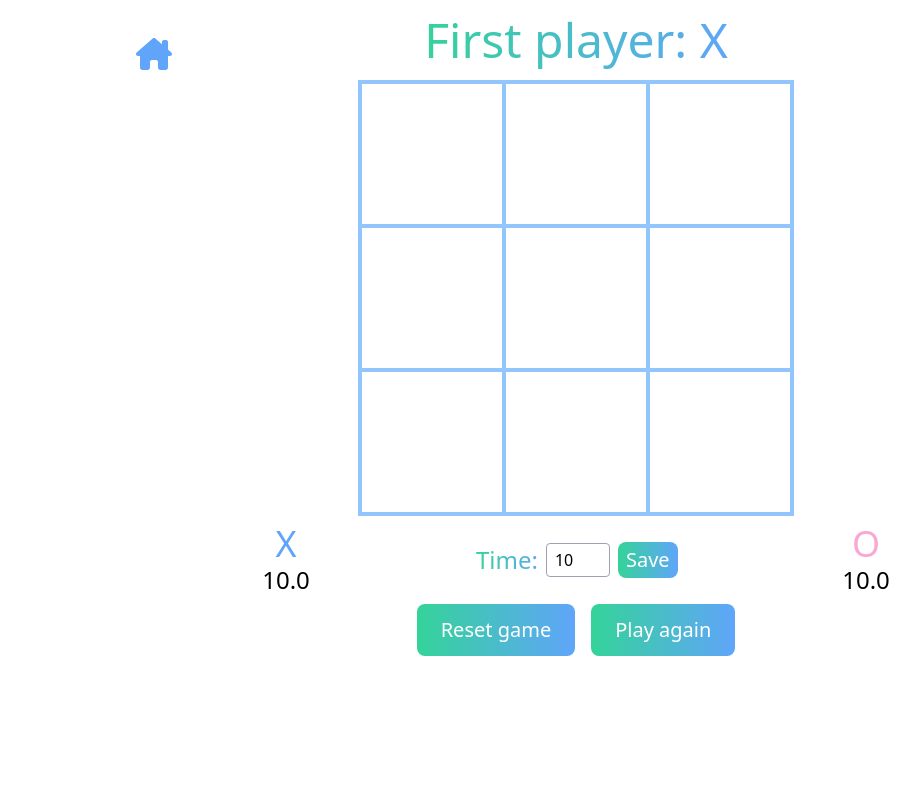
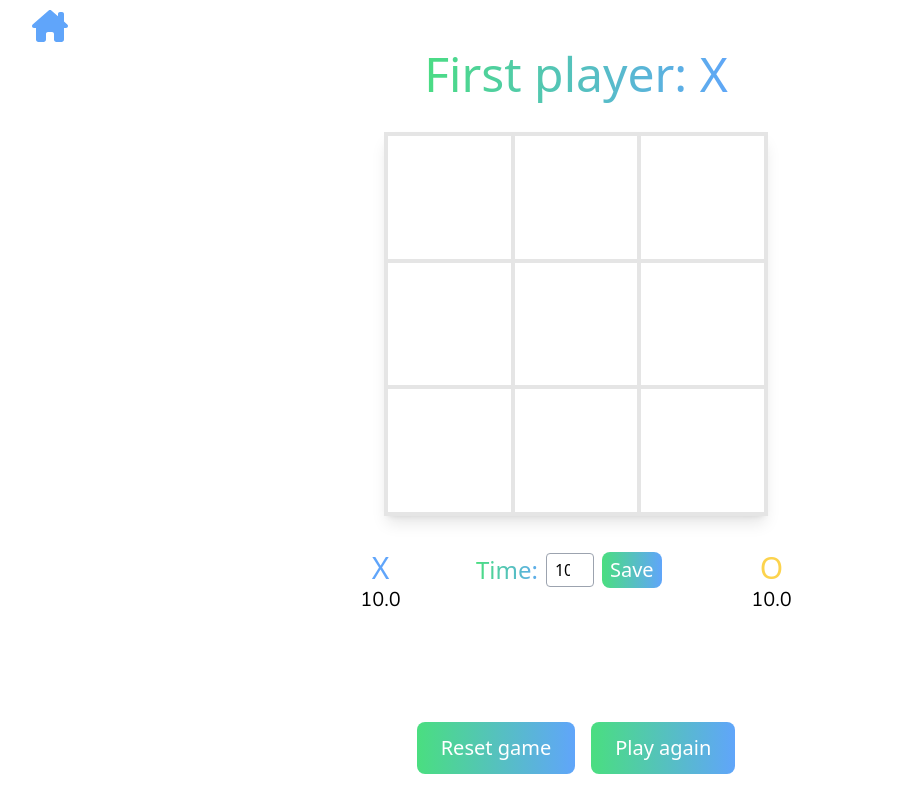
Before and after one commit to ingrideliasson/TicTacToe, a React (Create React App) app: page /board in a window 1280 px wide. Shown: the whole page, without its empty margins (64-984 px from the left). Built offline with nearby package versions, Linux system fonts and the light colour scheme; a web font is replaced by a local one.

Commit message:
final changes

```diff
--- a/src/components/Board.jsx
+++ b/src/components/Board.jsx
@@ -34,7 +34,7 @@ function Square({ value, onSquareClick, index, isWinningTile, delay = 0 }) {
   console.log("Highlight:",highlight);
   return (
     <button
-      className="border-2 border-blue-300 h-28 w-28 md:h-36 md:w-36 font-cherry flex items-center justify-center"
+      className="border-[2px] border-neutral-200 aspect-square w-full font-cherry flex items-center justify-center"
       onClick={onSquareClick}
     >
       {value && (
@@ -50,10 +50,10 @@ function Square({ value, onSquareClick, index, isWinningTile, delay = 0 }) {
           transition={{ type: "spring", stiffness: 500, damping: 20 }}
           className={`text-5xl ${
             isWinningTile
-              ? "text-emerald-400"
+              ? "bg-gradient-to-r from-emerald-400 via-green-400 to-lime-400 text-transparent bg-clip-text"
               : value === "X"
               ? "text-blue-400"
-              : "text-pink-300"
+              : "text-amber-300"
           }`}
         >
           {value}
@@ -197,33 +197,55 @@ export default function Board() {
   }, [winner]);
 
 return (
-      <div className="flex flex-col items-center justify-start md:mt-0 gap-2 min-h-screen pt-[3vh] sm:pt-[1vh] xl:pt-[1vh] 2xl:xl:pt-[10vh]">
+  <div className="flex flex-col items-center justify-evenly h-screen gap-2 p-2">
 
-      <div className="hidden md:block fixed left-[250px] xl:left-[200px] 2xl:left-[750px] md:w-1/3 md:mr-32 md:mt-7 md:mb-0">
+    <div className="hidden md:block fixed top-2 left-24">
       <HomeButton />
     </div>
 
-      <h1 className="text-4xl md:text-5xl p-2 font-cherry bg-gradient-to-r from-emerald-400 to-blue-400 text-transparent bg-clip-text">{status}</h1>
+    <h1
+      className="text-5xl mt-4 md:text-5xl p-2 font-cherry bg-gradient-to-r from-green-400 to-blue-400 text-transparent bg-clip-text text-center">
+      {status}
+    </h1>
 
-      <div className="grid grid-cols-3 border-2 border-blue-300">
-      {tileIdxs.map((i)=>
-      getSquare(winner, winningTiles, i))
-        }
-      </div>
-      <GameTimer key={timerKey} gameTime={gameTime} setGameTime={setGameTime} xIsNext={xIsNext} winner={winner} setWinner={setWinner} isTie={isTie} isGameRunning={isGameRunning}></GameTimer>
-      <Scoreboard scores={scores} isFirstGameFinished={isFirstGameFinished}/>
-      <div className="flex items-center justify-center gap-4">
-        <GameButton handleGameButton={handleResetGameButton} text="Reset game" disabled={false}/>
-        <GameButton handleGameButton={handlePlayAgainButton} text="Play again" disabled={isGameRunning}/>
+    <div className="grid grid-cols-3 border-2 border-neutral-200 shadow-lg  w-[90vw] max-w-sm">
+      {tileIdxs.map((i) => getSquare(winner, winningTiles, i))}
     </div>
 
+    <div className="flex items-center justify-center mt-2">
+      <GameTimer
+        key={timerKey}
+        gameTime={gameTime}
+        setGameTime={setGameTime}
+        xIsNext={xIsNext}
+        winner={winner}
+        setWinner={setWinner}
+        isTie={isTie}
+        isGameRunning={isGameRunning}
+      />
     </div>
 
+    <div className="w-full flex justify-center min-h-[3rem]">
+      <Scoreboard scores={scores} isFirstGameFinished={isFirstGameFinished} />
+    </div>
+
+    <div className="flex items-center justify-center gap-4 mt-2 flex-wrap">
+      <GameButton
+        handleGameButton={handleResetGameButton}
+        text="Reset game"
+        disabled={false}
+      />
+      <GameButton
+        handleGameButton={handlePlayAgainButton}
+        text="Play again"
+        disabled={isGameRunning}
+      />
+    </div>
+  </div>
 );
-}
 
 
-
+}
 
 function calculateWinner(squares) {
   const lines = [
--- a/src/components/ChangeGameTime.jsx
+++ b/src/components/ChangeGameTime.jsx
@@ -28,9 +28,11 @@ function ChangeGameTime({ gameTime, setGameTime, isGameRunning }) {
   };
 
   return (
-    <>
+      <div className="flex flex-col">
         <div className="flex flex-row items-center w-[200px]">
-        <label className="pr-2 font-cherry text-2xl bg-gradient-to-r from-emerald-400 to-blue-400 text-transparent bg-clip-text" htmlFor="newGameTime">Time: </label>
+
+          <label className="pr-2 font-cherry text-2xl bg-gradient-to-r from-green-400 to-blue-400 text-transparent bg-clip-text" htmlFor="newGameTime">Time: </label>
+
           <div className="flex items-center space-x-2">
             <input
               readOnly={isGameRunning}
@@ -38,6 +40,7 @@ function ChangeGameTime({ gameTime, setGameTime, isGameRunning }) {
               id="newGameTime"
               onChange={(e) => setNewGameTime(e.target.value)}
               value={newGameTime} className="
+
               border
               border-gray-400
               rounded
@@ -47,7 +50,7 @@ function ChangeGameTime({ gameTime, setGameTime, isGameRunning }) {
               focus:ring
               focus:ring-blue-500
               focus:ring-opacity-50
-            w-16"/>
+              w-12"/>
             <button
               disabled={isGameRunning}
               onClick={handleNewGameTime} className="
@@ -57,7 +60,7 @@ function ChangeGameTime({ gameTime, setGameTime, isGameRunning }) {
               py-1
               px-2
               bg-gradient-to-r
-            from-emerald-400
+              from-green-400
               to-blue-400
               rounded-lg
               disabled:opacity-50
@@ -65,12 +68,12 @@ function ChangeGameTime({ gameTime, setGameTime, isGameRunning }) {
               Save
             </button>
           </div>
-        <p className="text-red-500 h-6 text-left">
+        </div>
+
+        <p className="text-neutral-500 h-6 text-center">
           {newGameTimeMessage}
         </p>
      </div>
-
-    </>
   )
 }
 
--- a/src/components/DifficultyMenu.jsx
+++ /dev/null
@@ -1,43 +0,0 @@
-import { useState } from "react";
-
-export default function DifficultyDropdown({ difficulty, setDifficulty, disabled }) {
-  const [open, setOpen] = useState(false);
-
-  const options = [
-    { value: "easy", label: "Easy" },
-    { value: "medium", label: "Medium" },
-    { value: "hard", label: "Hard" },
-  ];
-
-  return (
-    <div className="relative">
-      <button
-        className={` w-40 bg-white font-nunito text-gray-500 text-lg ${
-          disabled ? "opacity-50 cursor-not-allowed" : ""
-        }`}
-        onClick={() => !disabled && setOpen(!open)}
-      >
-        {difficulty
-          ? options.find((o) => o.value === difficulty)?.label
-          : "Select difficulty"}
-      </button>
-
-      {open && (
-        <ul className="absolute mt-2 w-40 bg-gray-50 text-gray-700 font-nunito border rounded-lg shadow-lg z-50">
-          {options.map((opt) => (
-            <li
-              key={opt.value}
-              className="px-3 py-2 hover:bg-gray-100 cursor-pointer"
-              onClick={() => {
-                setDifficulty(opt.value);
-                setOpen(false);
-              }}
-            >
-              {opt.label}
-            </li>
-          ))}
-        </ul>
-      )}
-    </div>
-  );
-}
--- a/src/components/DifficultySlider.jsx
+++ b/src/components/DifficultySlider.jsx
@@ -20,15 +20,15 @@ export default function DifficultySlider({ difficulty, setDifficulty, disabled }
       <div
         className="relative w-64">
         {/* Slider Track */}
-        <div className="h-2 bg-gray-300 rounded-full"></div>
+        <div className="h-1 bg-neutral-200 rounded-full"></div>
 
         {/* Slider Options */}
         <div className="flex justify-between absolute w-full top-1/2 -translate-y-1/2">
           {options.map((opt, i) => (
             <button
               key={i}
-              className={`w-6 h-6 rounded-full border-2
-                ${value === i ? "bg-blue-400 border-blue-500" : "bg-white border-gray-400"}
+              className={`w-6 h-6 md:w-4 md:h-4 rounded-full border-2
+                ${value === i ? "bg-amber-300 border-amber-400" : "bg-white border-neutral-300"}
                 ${disabled ? "opacity-80 cursor-not-allowed" : ""}`
               }
               onClick={() => {
@@ -43,7 +43,7 @@ export default function DifficultySlider({ difficulty, setDifficulty, disabled }
       </div>
 
       {/* Label */}
-      <div className="text-lg font-medium">
+      <div className="text-lg font-medium font-nunito text-gray-700">
         {options[value]}
       </div>
     </div>
--- a/src/components/GameButton.jsx
+++ b/src/components/GameButton.jsx
@@ -10,10 +10,12 @@ function GameButton({ handleGameButton, text, disabled }) {
       p-3
       px-6
       bg-gradient-to-r
-      from-emerald-400
+      from-green-400
       to-blue-400
       rounded-lg
-      disabled:opacity-50 "
+      disabled:opacity-50
+      hover:scale-105
+      transition-transform "
       onClick={() => handleGameButton()}>
       {text}
     </button>
--- a/src/components/GameTimer.jsx
+++ b/src/components/GameTimer.jsx
@@ -155,15 +155,15 @@ function GameTimer({ gameTime, setGameTime, xIsNext , winner, setWinner, isTie,
   }
 
   return (
-    <div className="flex w-full justify-between md:justify-evenly items-center">
+    <div className="flex w-full justify-between items-center gap-6">
 
-      <div className="flex flex-col items-center pl-5 md:pl-40 2xl:pl-[25vw]">
-        <p className="font-cherry text-blue-400 text-2xl md:text-4xl">X</p>
+      <div className="flex flex-col items-center pl-[2vw] pr-[2vw] md:pr-[4vw] 2xl:pr-[5vw]">
+        <p className="font-cherry text-blue-400 text-3xl">X</p>
         <motion.div
           initial={{ rotate: 0, scale: 1, color: "black" }}
           animate={animationTriggerX}
         >
-          <p className="text-2xl">
+          <p className="text-xl font-nunito">
             {Number(xTime).toFixed(1)}
           </p>
         </motion.div>
@@ -171,13 +171,13 @@ function GameTimer({ gameTime, setGameTime, xIsNext , winner, setWinner, isTie,
 
       <ChangeGameTime gameTime={gameTime} setGameTime={setGameTime} isGameRunning={isGameRunning} />
 
-      <div className="flex flex-col items-center pr-5 md:pr-40 2xl:pr-[25vw]">
-        <p className="font-cherry text-pink-300 text-2xl md:text-4xl">O</p>
+      <div className="flex flex-col items-center pr-[2vw] pl-[2vw] md:pl-[4vw] 2xl:pl-[5vw]">
+        <p className="font-cherry text-amber-300 text-3xl">O</p>
         <motion.div
           initial={{ rotate: 0, scale: 1, color: "black" }}
           animate={animationTriggerO}
         >
-          <p className="text-2xl">
+          <p className="text-xl font-nunito">
           {Number(oTime).toFixed(1)}
           </p>
         </motion.div>
--- a/src/components/Scoreboard.jsx
+++ b/src/components/Scoreboard.jsx
@@ -3,7 +3,7 @@ import React from 'react';
 function Scoreboard({ scores, isFirstGameFinished }) {
   if (isFirstGameFinished) {
     return (
-      <div className="font-cherry bg-gradient-to-r from-emerald-400 to-blue-400 text-transparent bg-clip-text flex flex-col items-center justify-center text-3xl md:text-4xl md:pb-4">
+      <div className="flex flex-col items-center justify-center font-cherry bg-gradient-to-r from-green-400 to-blue-400 text-transparent bg-clip-text text-3xl md:text-4xl">
         <h2>X vs O</h2>
         <p>{scores.X} - {scores.O}</p>
       </div>
```
Also changed, not shown: src/components/AiBoard.jsx (+7 -8 lines), src/components/Start.jsx (+14 -9 lines). Lines whose indentation alone changed are shown as unchanged.
